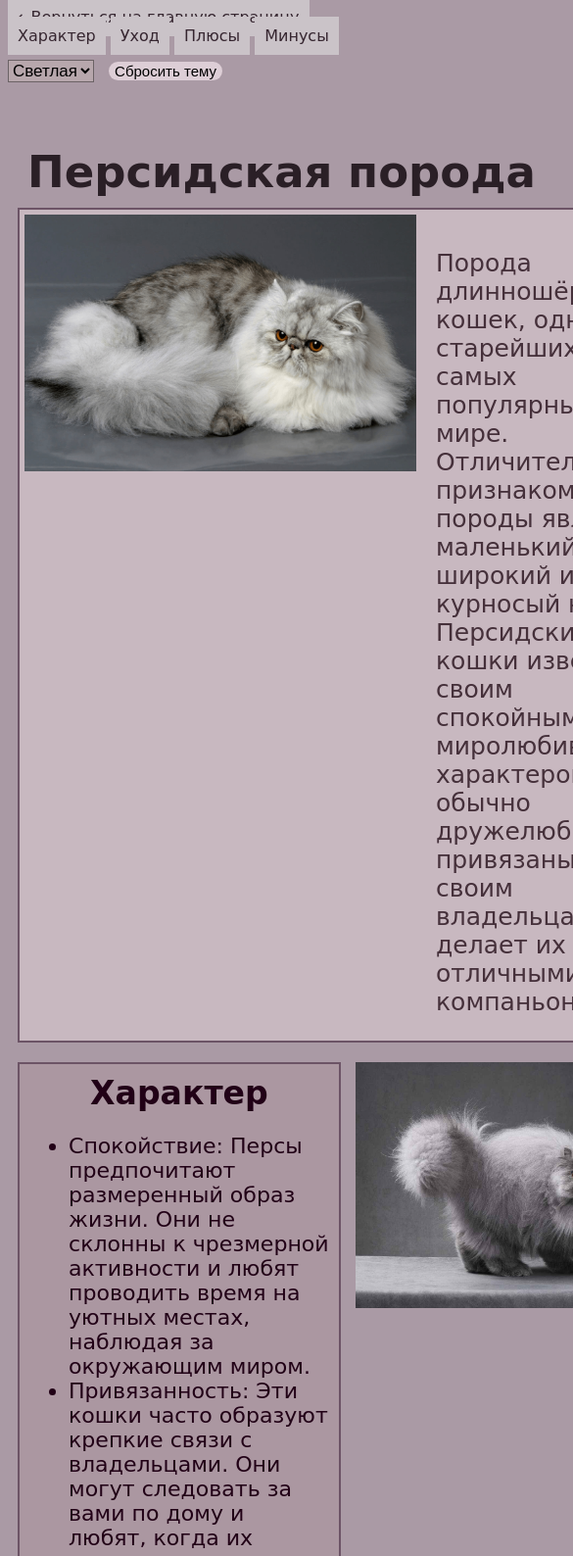
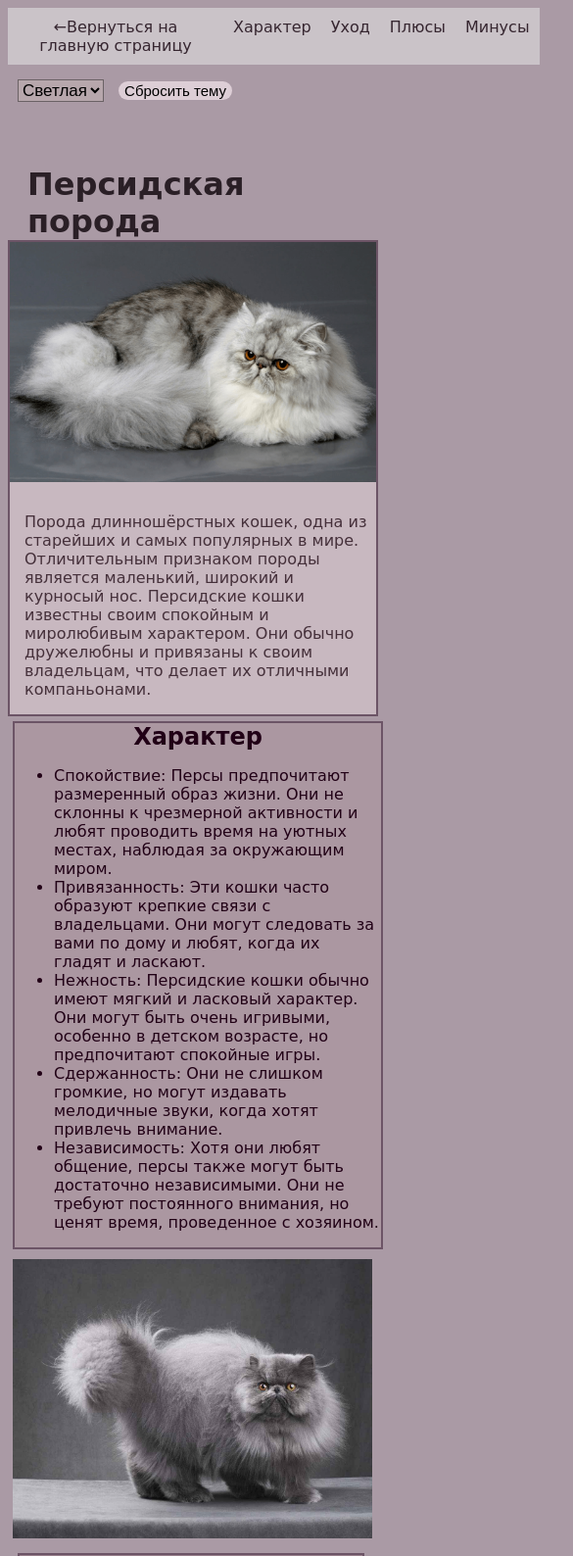
Before and after one commit to lkvrn/cats, a plain HTML site: page persid.html in a window 390 px wide. Shown: the top 1588 px of the page at 98% size, 585 px wide, since content can reach past the window. Drawn offline with Linux system fonts and the light colour scheme.

Commit message:
верстка на др страницы

```diff
--- a/css/cat2.css
+++ b/css/cat2.css
@@ -63,6 +63,15 @@ a:hover {
     color: var(--hover-color);
 }
 
+
+select {
+    background-color: var(--bg-sel);
+    border-color: var(--bord-sel);
+    color: var(--text-t);
+    font-size: 17px;
+}
+
+@media screen and (min-width: 770px) {
     .theme {
         margin: 15px;
         margin-left: 0px;
@@ -181,10 +190,133 @@ button {
         font-size: 15px;
         margin-left: 10px;
     }
+}
 
-select {
-    background-color: var(--bg-sel);
-    border-color: var(--bord-sel);
+@media screen and (max-width: 769px) {
+    .theme {
+        margin: 15px;
+        margin-left: 10px;
+    }
+
+    .link {
+        display: grid;
+        grid-template-columns: 1fr 1fr 1fr 1fr 1fr;
+    }
+
+    .back {
+        width: 200px;
+    }
+
+    .container {
+        display: grid;
+        grid-template-areas:
+            "hd hd hd hd"
+            "tx tx tx tx"
+            "ch ch ch ch"
+            "pr3 pr3 pr3 pr3"
+            "ca ca ca ca"
+            "pl pl pl pl"
+            "mn mn mn mn";
+    }
+
+    .head {
+        display: grid;
+        text-align: left;
+        color: var(--text-heading1);
+        font-size: 200%;
+        margin: 0;
+        padding-top: 50px;
+        padding-left: 20px;
+        grid-area: hd;
+    }
+
+    .cats {
+        display: grid;
+        width: 100%;
+        height: auto;
+    }
+
+    .text {
+        display: grid;
+        font-size: 100%;
+        color: var(--text-color);
+        padding-top: 15px;
+        padding-left: 15px;
+    }
+
+    .cat {
+        grid-template-rows: 1fr 1fr;
+        background-color: var(--bg-text);
+        width: 100%;
+        border: 2px solid #6c5466;
+        grid-area: tx;
+    }
+
+    li {
+        color: var(--text-colp);
+    }
+
+    h2 {
+        text-align: center;
+        margin: 0px;
+        color: var(--text-colp);
+    }
+
+    .character {
+        display: grid;
+        grid-area: ch;
+        background-color: var(--bg-ch);
+        font-size: 100%;
+        width: 100%;
+        border: 2px solid #6c5466;
+        margin: 5px;
+    }
+
+    .care {
+        display: grid;
+        grid-area: ca;
+        background-color: var(--bg-ca);
+        font-size: 140%;
+        margin: 10px;
+        padding: 10px;
+        border: 2px solid #6c5466;
+    }
+
+    .plus {
+        display: grid;
+        grid-area: pl;
+        background-color: var(--bg-pl);
+        font-size: 140%;
+        margin: 10px;
+        padding: 10px;
+        border: 2px solid #6c5466;
+    }
+
+    .minus {
+        display: grid;
+        grid-area: mn;
+        background-color: var(--bg-mn);
+        font-size: 100%;
+        padding: 10px;
+        border: 2px solid #6c5466;
+    }
+
+    .cat3 {
+        grid-area: pr3;
+        width: 98%;
+        height: auto;
+        margin-left: 5px;
+        margin-bottom: 10px;
+        margin: 5px;
+    }
+
+    button {
+        background-color: var(--сolor-but);
+        border-radius: 10px;
+        border: 3px solid var(--color-but);
         color: var(--text-t);
-    font-size: 17px;
+        text-align: center;
+        font-size: 15px;
+        margin-left: 10px;
     }
+}
--- a/css/test.css
+++ b/css/test.css
@@ -40,13 +40,6 @@ body {
     grid-template-columns: 1fr 4fr;
 }
 
-h1 {
-    display: grid;
-    margin: 10px;
-    padding-left: 170px;
-    color: var(--text-color);
-}
-
 p {
     color: var(--text-color);
     font-size: 25px;
@@ -55,16 +48,6 @@ p {
 span {
     color: var(--text-color);
     font-size: 25px;
-}
-
-.back {
-    display: grid;
-    font-size: 17px;
-    text-align: center;
-    margin: 5px;
-    height: 50px;
-    text-decoration: none !important;
-    background-color: var(--color-back);
 }
 
 .kototest {
@@ -87,13 +70,6 @@ a:hover {
 
 .kototest div {
     margin-bottom: 15px;
-}
-
-.kototest label {
-    display: grid;
-    padding-left: 40%;
-    padding-right: 40%;
-    margin: 5px 0;
 }
 
 .kototest input[type="radio"] {
@@ -144,3 +120,55 @@ select {
     color: var(--text-t);
     font-size: 17px;
 }
+
+@media screen and (min-width: 770px) {
+    h1 {
+        display: grid;
+        margin: 10px;
+        padding-left: 170px;
+        color: var(--text-color);
+    }
+
+    .back {
+        display: grid;
+        font-size: 17px;
+        text-align: center;
+        margin: 5px;
+        height: 50px;
+        text-decoration: none !important;
+        background-color: var(--color-back);
+    }
+
+    .kototest label {
+        display: grid;
+        padding-left: 40%;
+        padding-right: 40%;
+        margin: 5px 0;
+    }
+}
+
+@media screen and (max-width: 769px) {
+    h1 {
+        margin-top: 25%;
+        display: grid;
+        color: var(--text-color);
+    }
+
+    .back {
+        display: grid;
+        font-size: 10px;
+        text-align: center;
+        margin: 5px;
+        width: 100%;
+        height: 50px;
+        text-decoration: none !important;
+        background-color: var(--color-back);
+    }
+
+    .kototest label {
+        display: grid;
+        padding-left: 20%;
+        padding-right: 20%;
+        margin: 5px 0;
+    }
+}
--- a/persid.html
+++ b/persid.html
@@ -12,7 +12,7 @@
 
 <body>
     <div class="link">
-        <a href="index.html">←Вернуться на главную страницу</a>
+        <a href="index.html" class = "back">←Вернуться на главную страницу</a>
         <a href="#character">Характер</a>
         <a href="#care">Уход</a>
         <a href="#plus">Плюсы</a>
```
Lines whose indentation alone changed are shown as unchanged.
